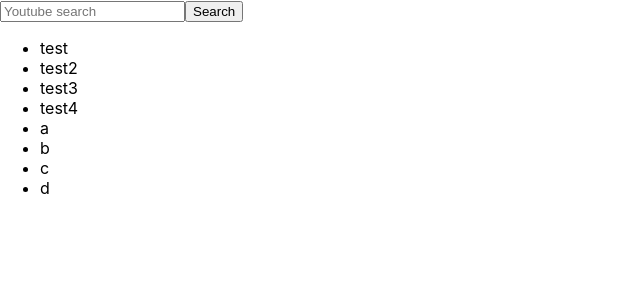
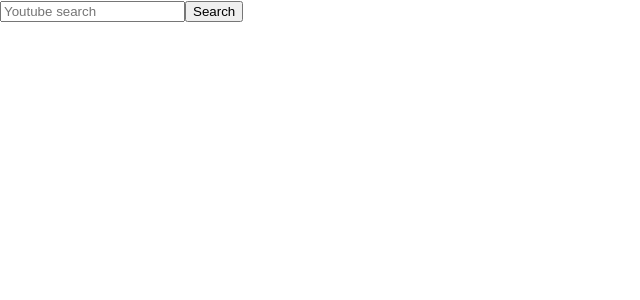
Before and after one commit to Aminehassou/Youtube-Search, a React (Create React App) app: page / in a window 1280 px wide. Shown: the top 300 px of the page, without its empty margins (0-640 px from the left). Built offline with nearby package versions, Linux system fonts and the light colour scheme.

Commit message:
Implemented fully working youtube search

```diff
--- a/src/App.js
+++ b/src/App.js
@@ -1,56 +1,42 @@
 import './App.css';
-import SearchForm from './components/SearchForm';
-import { useState } from 'react';
-import { BrowserRouter as Router } from "react-router-dom";
+import SearchForm from './components/SearchForm'
+import Video from './components/Video'
+import fetchResults from './api/youtube'
+import { useState } from 'react'
+import { BrowserRouter as Router } from "react-router-dom"
 
-const test = [
-  {id: 1, title: "test"},
-  {id: 2, title: "test2"},
-  {id: 3, title: "test3"},
-  {id: 4, title: "test4"},
-  {id: 5, title: "a"},
-  {id: 6, title: "b"},
-  {id: 7, title: "c"},
-  {id: 8, title: "d"}
-]
 
-function filterVideos(videos, query) {
-  if (!query) {
-    return videos
-  }
-
-  return videos.filter(video => {
-    const videoTitle = video.title.toLowerCase()
-    return videoTitle.includes(query)
-  })
-}
-
-async function fetchResults() {
-  let response = await fetch('https://randomuser.me/api/?results=1');
-  let data = await response.json();
-  return data.results
-}
-
-function handleSubmit() {
-  const results = fetchResults()
-  results.then(data => console.log(data[0].email))
-}
 
 function App() {
   const { search } = window.location
   const query = new URLSearchParams(search).get("s")
-  const [searchQuery, setSearchQuery] = useState(query || '');
-  const filteredVideos = filterVideos(test, searchQuery)
+  const [searchQuery, setSearchQuery] = useState(query || '')
+  const [video, setVideo] = useState([])
 
+  function handleSubmit(query) {
+    const results = fetchResults(query, "AIzaSyASCaXPWIRkUHlN1pcEEG8Lj3Cd3MMOOI0")
+    results.then(data => {
+      let videos = []
+      for (let index = 0; index < data.length; index++) {
+        let snippet = data[index].snippet
+        videos.push({"id": data[index].etag, "title": snippet.title, "thumbnail": snippet.thumbnails.high.url,
+                     "link": `https://www.youtube.com/watch?v=${data[index].id.videoId}`})
+      }
+      setVideo(videos)
+    })
+  }
   return (
     <Router>
       <div>
         <SearchForm handleSubmit={handleSubmit} searchQuery={searchQuery}
                 setSearchQuery={setSearchQuery}/>
         <ul>
-          {filteredVideos.map(video => (
-            <li key={video.id}>{video.title}</li>
-          ))}
+        {video.map(video => (
+            <li key={video.id}>
+              <Video title={video.title} thumbnail={video.thumbnail} link={video.link}/>
+              <br />
+            </li>
+        ))}
         </ul>
       </div>
     </Router>
--- /dev/null
+++ b/src/api/youtube.js
@@ -0,0 +1,9 @@
+async function fetchResults(query, apiKey) {
+    let response = await fetch(`https://www.googleapis.com/youtube/v3/search?part=snippet&q=${query}&type=video&key=${apiKey}&maxResults=10`, {
+        method: "GET"
+    });
+    let data = await response.json();
+    return data.items
+  }
+
+export default fetchResults
--- a/src/components/SearchForm.js
+++ b/src/components/SearchForm.js
@@ -5,7 +5,7 @@
   const onSubmit = e => {
     history.push(`?s=${searchQuery}`)
     e.preventDefault()
-    handleSubmit()
+    handleSubmit(searchQuery)
   };
 
   return (
@@ -14,6 +14,7 @@
             <span className="hidden">Youtube search</span>
         </label>
         <input
+            autoComplete="off"
             value={searchQuery}
             onInput={e => setSearchQuery(e.target.value)}
             type="text"
--- /dev/null
+++ b/src/components/Video.js
@@ -0,0 +1,13 @@
+
+function Video(props) {
+
+  return (
+    <div>
+    <a href={props.link}>
+    <img src={props.thumbnail}/> <br />
+    </a>
+    {props.title}
+    </div>
+  )}
+
+export default Video;
```
